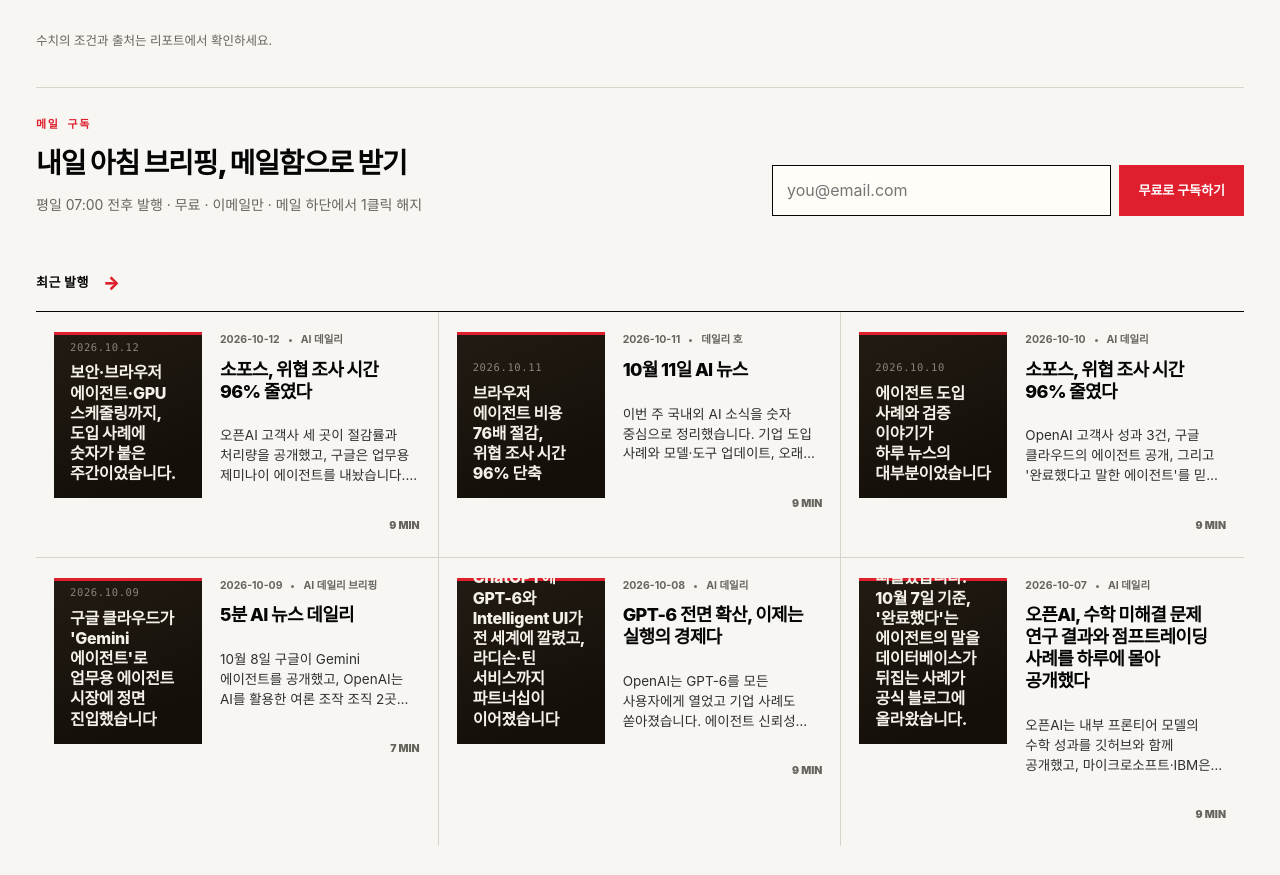
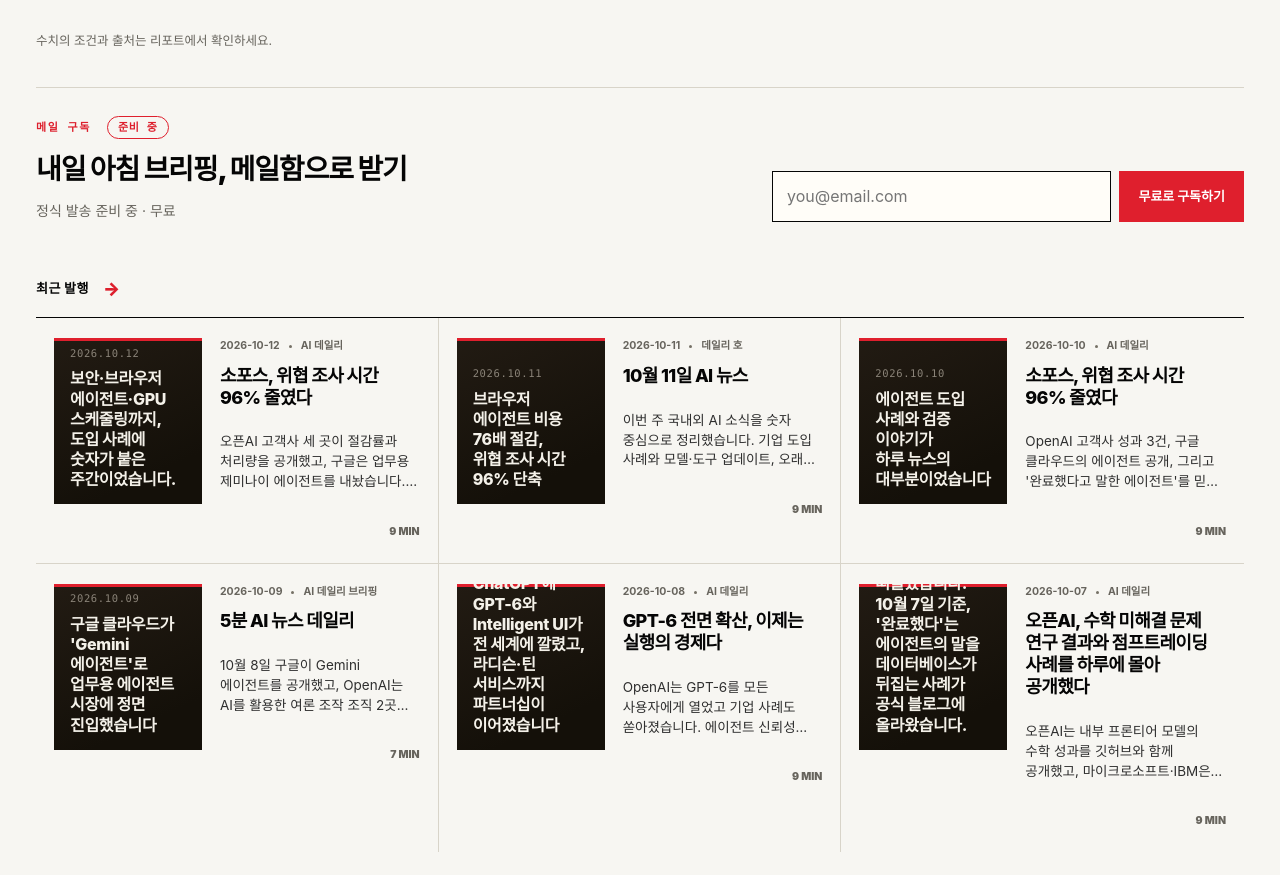
Before and after one commit to goddaehee/fiv-ai-news, a Next.js app: page / in a window 1280 px wide. Shown: the part 1194-2069 px from the top of the page. Built offline with nearby package versions, Linux system fonts and the light colour scheme; a web font is replaced by a local one.

Commit message:
#11 발행 주기 카피 정합성 (웹=매일, 메일=준비 중)

```diff
--- a/app/about/page.tsx
+++ b/app/about/page.tsx
@@ -99,7 +99,7 @@
         <dt>운영</dt>
         <dd>개인 운영 · 매일 발행</dd>
         <dt>구독 메일</dt>
-        <dd>평일 07:00 전후 · 무료 · 1클릭 해지</dd>
+        <dd>준비 중 · 무료 · 1클릭 해지</dd>
         <dt>개인정보</dt>
         <dd>
           <Link href="/privacy">개인정보처리방침</Link>
--- a/app/globals.css
+++ b/app/globals.css
@@ -608,6 +608,22 @@
   font-size:11px;
   font-weight:800;
 }
+.sub-badge {
+  display:inline-block;
+  margin-left:8px;
+  padding:2px 10px;
+  border:1px solid var(--color-accent);
+  border-radius:999px;
+  color:var(--color-accent-ink);
+  font-size:11px;
+  font-weight:800;
+  letter-spacing:.06em;
+  vertical-align:middle;
+}
+.page-back {
+  margin:0 0 16px;
+  font-size:14px;
+}
 .sub-title {
   letter-spacing:-.04em;
   color:var(--color-ink);
--- a/components/home/SubscribeForm.tsx
+++ b/components/home/SubscribeForm.tsx
@@ -36,9 +36,11 @@
     <section className={compact ? undefined : "sub-card"} id={compact ? undefined : "subscribe-card"}>
       {!compact ? (
         <div>
-          <p className="sub-label">메일 구독</p>
+          <p className="sub-label">
+            메일 구독 <span className="sub-badge">준비 중</span>
+          </p>
           <h2 className="sub-title">내일 아침 브리핑, 메일함으로 받기</h2>
-          <p className="sub-desc">평일 07:00 전후 발행 · 무료 · 이메일만 · 메일 하단에서 1클릭 해지</p>
+          <p className="sub-desc">정식 발송 준비 중 · 무료</p>
         </div>
       ) : null}
       <form className="sub-form" onSubmit={onSubmit} noValidate>
--- a/content/faq.json
+++ b/content/faq.json
@@ -1,7 +1,7 @@
 [
   {
     "q": "5분 AI 뉴스는 어떤 사이트인가요?",
-    "a": "매일 아침 X(옛 트위터)와 공식 발표를 훑어 AI·테크 소식을 한국어로 정리해 발행하는 뉴스 브리프입니다. 웹은 매일 발행하고, 이메일 구독은 평일 07:00 전후에 보냅니다. 먼저 5분 브리핑으로 핵심을 읽고, 관심 있는 주제는 전체 분석과 1차 출처로 이어 볼 수 있으며, 발행한 모든 호는 날짜별 주소로 영구 보관됩니다. 1인이 운영합니다."
+    "a": "매일 아침 X(옛 트위터)와 공식 발표를 훑어 AI·테크 소식을 한국어로 정리해 발행하는 뉴스 브리프입니다. 웹은 매일 발행하고, 이메일 구독은 현재 준비 중입니다. 먼저 5분 브리핑으로 핵심을 읽고, 관심 있는 주제는 전체 분석과 1차 출처로 이어 볼 수 있으며, 발행한 모든 호는 날짜별 주소로 영구 보관됩니다. 1인이 운영합니다."
   },
   {
     "q": "뉴스는 어떻게 만들어지나요?",
@@ -33,7 +33,7 @@
   },
   {
     "q": "구독과 해지는 어떻게 하나요?",
-    "a": "홈 첫 화면(오늘의 브리핑 바로 아래) 구독란에 이메일 주소를 넣으면 이 브라우저에 구독이 표시됩니다. 해지는 소개 페이지나 같은 폼에서 할 수 있고 로그인이 필요 없습니다. 수집한 주소는 이 기기에만 남으며 서버로 보내지 않습니다. 실제 메일 발송은 이후 파이프라인에서 평일 07:00에 붙일 예정입니다."
+    "a": "홈 첫 화면(오늘의 브리핑 바로 아래) 구독란에 이메일 주소를 넣으면 이 브라우저에 구독이 표시됩니다. 해지는 소개 페이지나 같은 폼에서 할 수 있고 로그인이 필요 없습니다. 수집한 주소는 이 기기에만 남으며 서버로 보내지 않습니다. 실제 메일 발송은 이후 파이프라인에 붙일 예정입니다."
   },
   {
     "q": "라이트·다크·세피아는 무엇인가요?",
```
